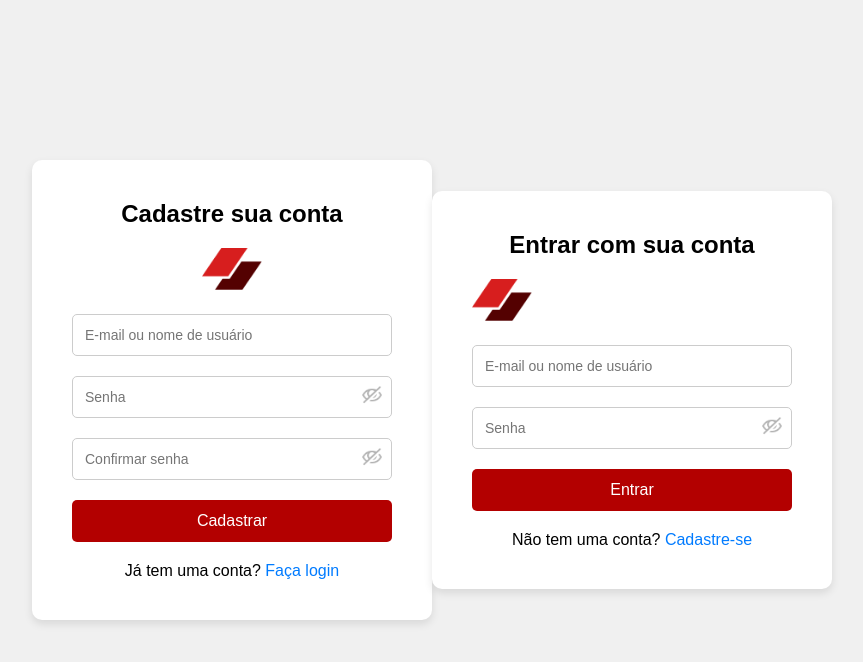
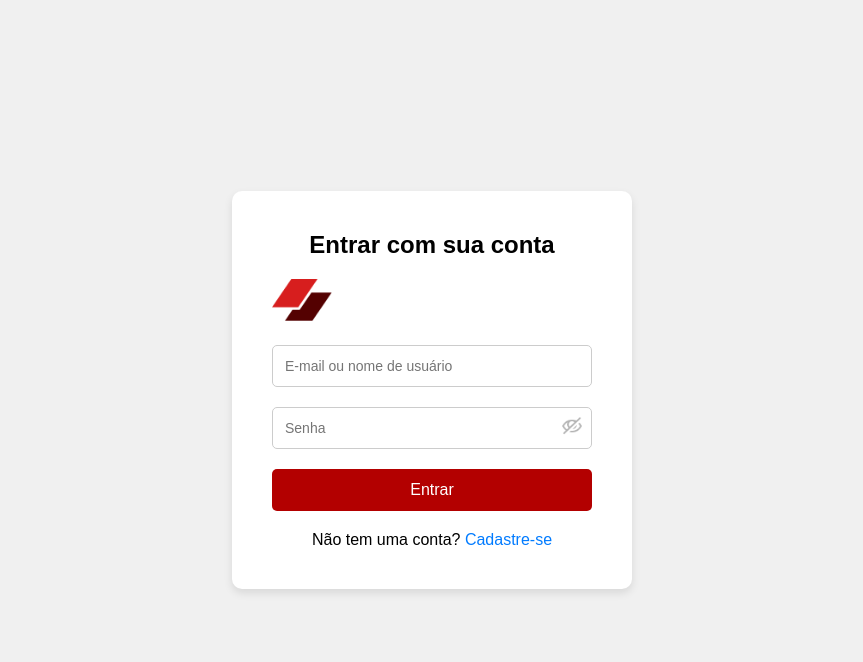
Before and after one commit to xDGxx/loja-artigos-esportivos, a plain HTML site: page index.html in a window 1280 px wide. Both pictures are taken after a click on the link "Faça login". Shown: the whole page, without its empty margins (208-1071 px from the left). Drawn offline with Linux system fonts and the light colour scheme.

Commit message:
rotas de cadastro e login

```diff
--- a/index.html
+++ b/index.html
@@ -5,14 +5,20 @@
     <meta name="viewport" content="width=device-width, initial-scale=1.0">
     <title>Artigos Esportivos</title>
     <link rel="stylesheet" href="style.css">
+    <style>
+        /* Estilo básico para esconder o conteúdo */
+        .hidden {
+            display: none;
+        }
+    </style>
 </head>
 <body>
     <!-- Tela de Cadastro -->
-    <div class="container">
+    <div class="container" id="register-container">
         <div class="form-container">
             <h1>Cadastre sua conta</h1>
             <img src="imagens/Logo.png" alt="Logo" class="logo">
-            <form action="#">
+            <form id="register-form">
                 <div class="input-group">
                     <input type="email" placeholder="E-mail ou nome de usuário" required>
                 </div>
@@ -30,18 +36,18 @@
                 </div>
                 <button type="submit" class="btn">Cadastrar</button>
             </form>
-            <p class="login-link">Já tem uma conta? <a href="#">Faça login</a></p>
+            <p class="login-link">Já tem uma conta? <a href="#" id="show-login">Faça login</a></p>
         </div>
     </div>
 
     <!-- Tela de Login -->
-    <div class="login-container">
+    <div class="login-container hidden" id="login-container">
         <div class="login-box">
             <h1>Entrar com sua conta</h1>
             <div class="logo">
                 <img src="imagens/Logo.png" alt="Logo">
             </div>
-            <form>
+            <form id="login-form">
                 <div class="input-group">
                     <input type="text" placeholder="E-mail ou nome de usuário" required>
                 </div>
@@ -54,9 +60,35 @@
                 <button type="submit" class="login-btn">Entrar</button>
             </form>
             <div class="register-link">
-                <p>Não tem uma conta? <a href="#">Cadastre-se</a></p>
+                <p>Não tem uma conta? <a href="#" id="show-register">Cadastre-se</a></p>
             </div>
         </div>
     </div>
+
+    <script>
+        document.addEventListener('DOMContentLoaded', function () {
+            // Seleciona os containers de login e registro
+            const registerContainer = document.getElementById('register-container');
+            const loginContainer = document.getElementById('login-container');
+
+            // Seleciona os links para troca de tela
+            const showLoginLink = document.getElementById('show-login');
+            const showRegisterLink = document.getElementById('show-register');
+
+            // Alterna para a tela de login
+            showLoginLink.addEventListener('click', function (e) {
+                e.preventDefault();
+                registerContainer.classList.add('hidden');  // Esconde o registro
+                loginContainer.classList.remove('hidden');  // Mostra o login
+            });
+
+            // Alterna para a tela de cadastro
+            showRegisterLink.addEventListener('click', function (e) {
+                e.preventDefault();
+                loginContainer.classList.add('hidden');    // Esconde o login
+                registerContainer.classList.remove('hidden'); // Mostra o registro
+            });
+        });
+    </script>
 </body>
 </html>
```
Also changed, not shown: script.js (added, +25 -0 lines).
